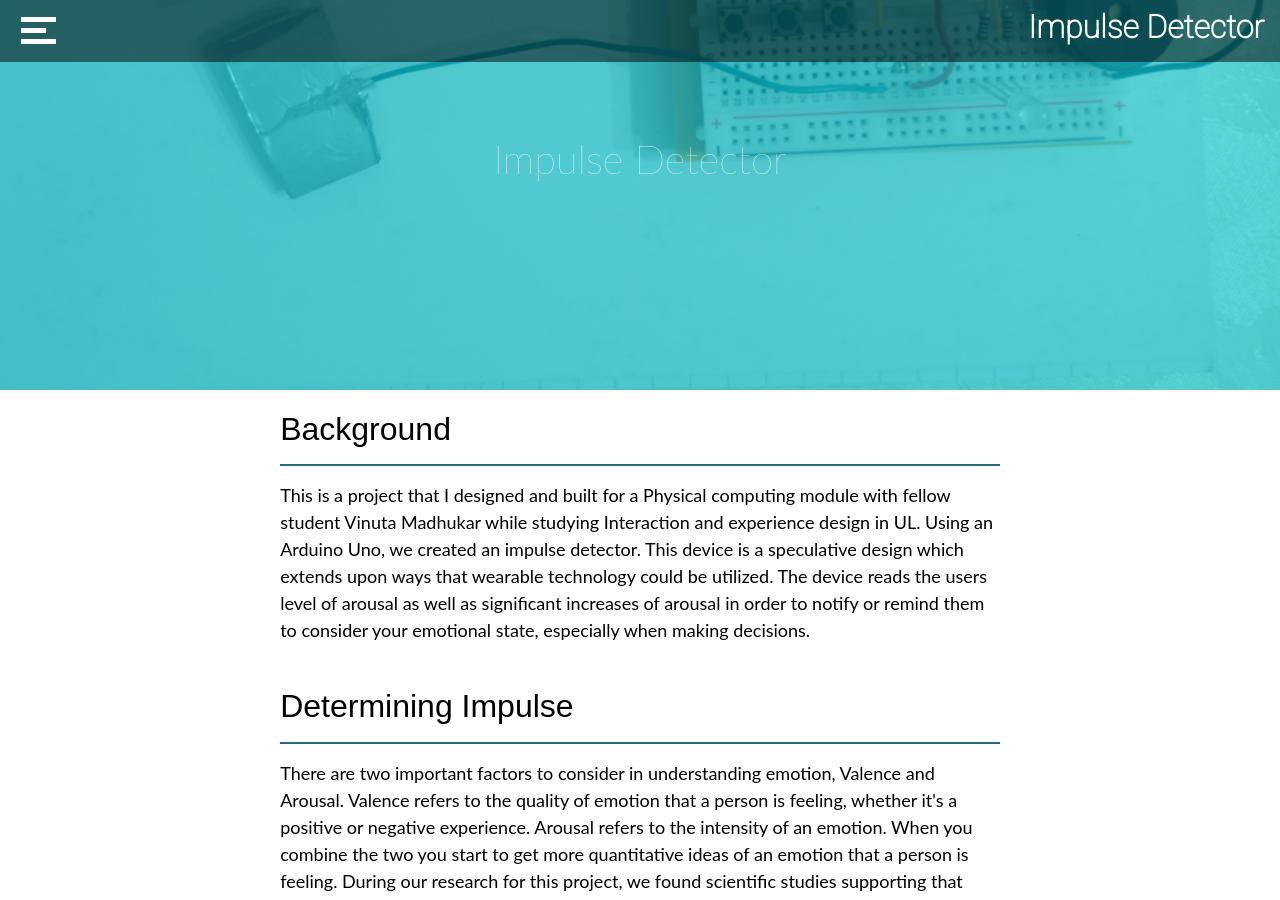
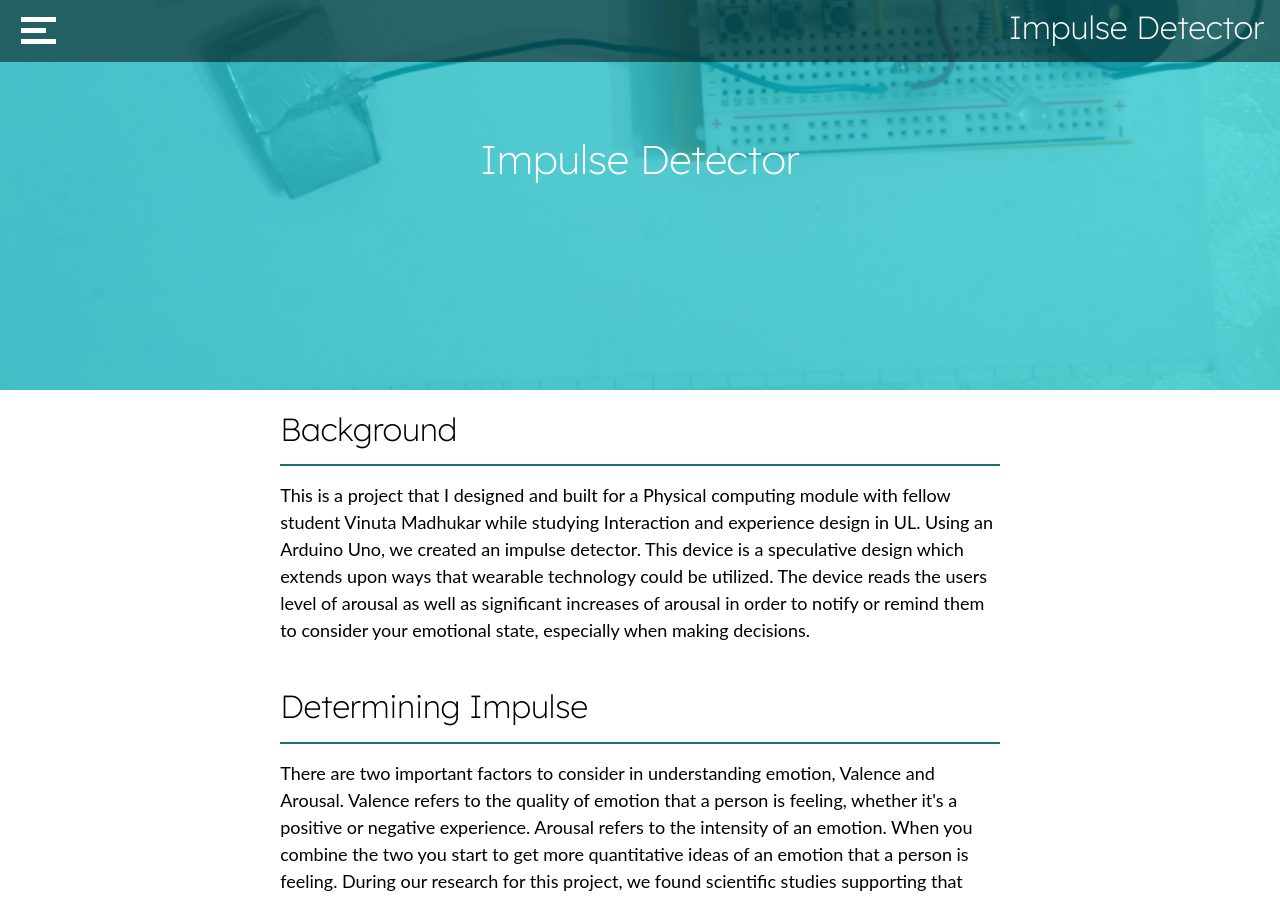
Before and after one commit to Tony8egan/www.TonesDesigns, a Jekyll site: the page built from ImpulseDetector.markdown, in a window 1280 px wide and 900 px high. Built offline with Jekyll 4.4.1, drawn with Linux system fonts in a browser that asks for light colours; nearby versions of some CDN libraries.

Commit message:
Update ImpulseDetector.html

```diff
--- a/_layouts/ImpulseDetector.html
+++ b/_layouts/ImpulseDetector.html
@@ -14,9 +14,12 @@
         <link rel="shortcut icon" type="image/png" href="images/TD2.png">
 
         <link rel="preconnect" href="https://fonts.googleapis.com">
-        <link rel="preconnect" href="https://fonts.gstatic.com" crossorigin>
-    <link href="https://fonts.googleapis.com/css2?family=Roboto:wght@100&family=Titillium+Web:wght@200&display=swap" rel="stylesheet">
+<link rel="preconnect" href="https://fonts.gstatic.com" crossorigin>
+<link href="https://fonts.googleapis.com/css2?family=Lexend+Deca:wght@200&display=swap" rel="stylesheet">
 
+<link rel="preconnect" href="https://fonts.googleapis.com">
+<link rel="preconnect" href="https://fonts.gstatic.com" crossorigin>
+<link href="https://fonts.googleapis.com/css2?family=Lexend+Deca&display=swap" rel="stylesheet">
 
 
 
@@ -58,7 +61,7 @@
           <div class="bar3" style = "margin-left:5px;cursor:pointer;"></div>
       </div>
 
-        <H2 style="color:white;text-align:center;font-family: 'Roboto', sans-serif;font-weight:800"><a href="/Projects.html">Impulse Detector</a></H2>
+        <H2 style="color:white;text-align:center;font-family: 'Lexend Deca', sans-serif; font-weight:200"><a href="/Projects.html">Impulse Detector</a></H2>
 
 
     </nav>
@@ -93,7 +96,7 @@
      <br>
      <br>
      <br>
-          <H1 style ="color:rgb(255, 255, 255);padding-left: 5px;padding-right: 5px;font-weight: 100;">Impulse Detector</H1>
+          <H1 style ="font-family: 'Lexend Deca', sans-serif; font-weight:200;color:rgb(255, 255, 255);padding-left: 5px;padding-right: 5px;">Impulse Detector</H1>
 
     </div>
   </div>
```
